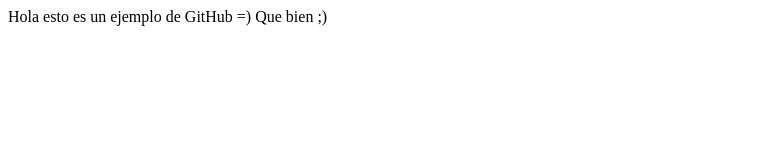
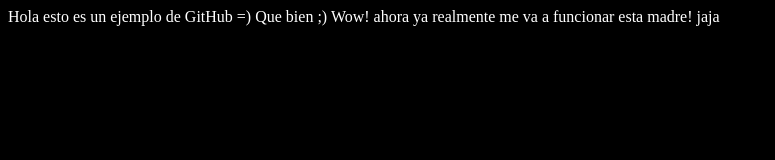
Before and after one commit to alvert/PrimerGit, a plain HTML site: page index.html in a window 1280 px wide. Shown: the whole page, without its empty margins (0-775 px from the left). Drawn offline with Linux system fonts and the light colour scheme.

Commit message:
De nuevo
Volviendo de nuevo

```diff
--- a/index.html
+++ b/index.html
@@ -6,8 +6,8 @@
 <style>
 body {
 
-background:color:#000;
-
+background-color:#000;
+color:#fff;
 }
 </style>
 </header>
@@ -17,6 +17,8 @@
 Hola esto es un ejemplo de GitHub =)
 Que bien ;)
 
+Wow! ahora ya realmente me va a funcionar esta madre! jaja
+
 </body>
 
 </html>
```
